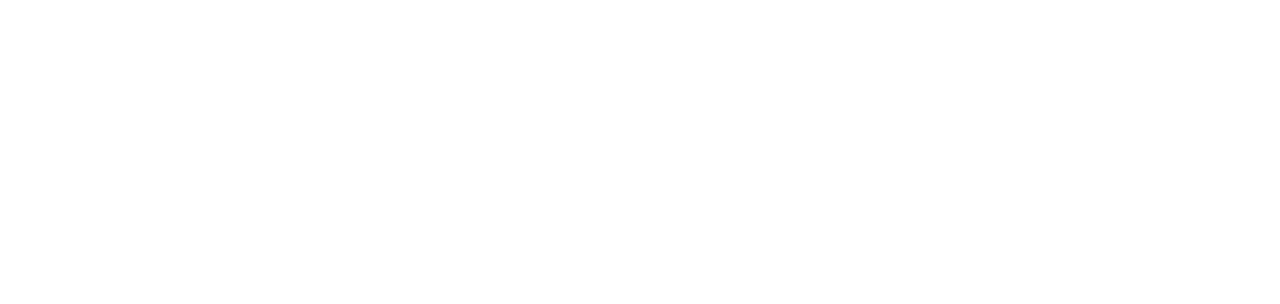
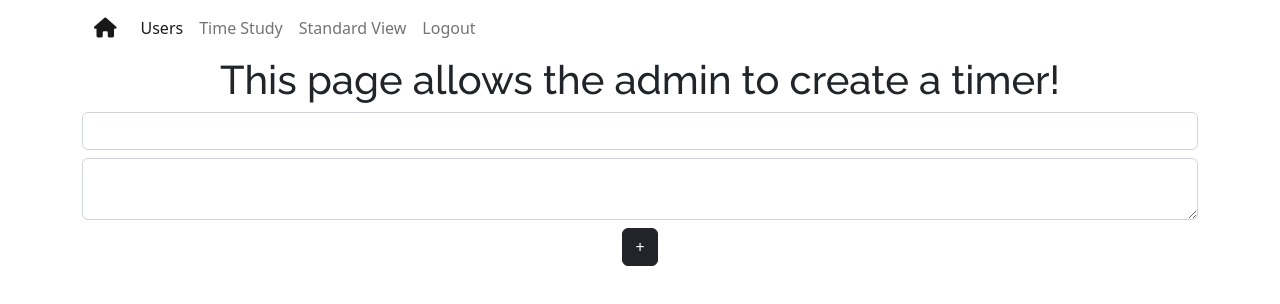
Before and after one commit to clairemurphy288/Training-Website, a React (Create React App) app: page /add-timer in a window 1280 px wide. Before the commit this address had no page. Shown: the top 304 px of the page. Built offline with nearby package versions, Linux system fonts and the light colour scheme; a web font is replaced by a local one.

Commit message:
timer for admin page

```diff
--- a/src/App.js
+++ b/src/App.js
@@ -10,7 +10,7 @@
 import Dashboard from "./components/quiz/dashboard";
 import Quiz from "./components/quiz/quiz";
 import Questions from "./components/quiz/questions";
-
+import AddTimer from "./components/admin-page/TimeStudy/AddTimer.js";
 function App() {
   return (
     <Router>
@@ -23,6 +23,7 @@
       <Route path="/dashboard" element = {<Dashboard/>}/>
       <Route path="/quiz" element = {<Quiz/>}/>
       <Route path="/questions" element = {<Questions/>}/>
+      <Route path="/add-timer" element={<AddTimer/>}/>
       </Routes>
     </Router>
 
--- /dev/null
+++ b/src/components/admin-page/TimeStudy/AddTimer.js
@@ -0,0 +1,34 @@
+
+import NavBar from "../utilities/navbar"
+import { useState, useEffect } from "react";
+
+export default function AddTimer(props) {
+    const [process, setProcess] = useState([{
+        text: <textarea className="form-control"></textarea>,
+        button: <button onClick={onClick} className="btn btn-dark mt-2">+</button>
+    }]);
+    const [updatedList, setList] = useState([])
+    useEffect(() => {
+        setList(process.map((item) =>  {return <div>{item.text}{item.button}</div>}))
+    }, [process])
+    function onClick(e) {
+        let newArray = [...process];
+        newArray.push({
+            text: <textarea className="form-control"></textarea>,
+            button:<button onClick={onClick} className="btn btn-dark mt-2">+</button>
+    })
+    console.log(newArray);
+    setProcess(newArray);
+    }
+
+    return(
+        <div className="container text-center">
+            <NavBar/>
+            <h1>This page allows the admin to create a timer!</h1>
+            <input className="form-control mb-2"></input>
+            <div>{updatedList}</div>
+
+
+        </div>
+    )
+}
--- a/src/components/admin-page/utilities/navbar.js
+++ b/src/components/admin-page/utilities/navbar.js
@@ -16,6 +16,9 @@
           </Link>
           </li>
           <li class="nav-item">
+            <Link className="nav-link" to="/add-timer">Time Study</Link>
+          </li>
+          <li class="nav-item">
             <Link className="nav-link" to="/dashboard">Standard View</Link>
           </li>
           <li class="nav-item">
```
